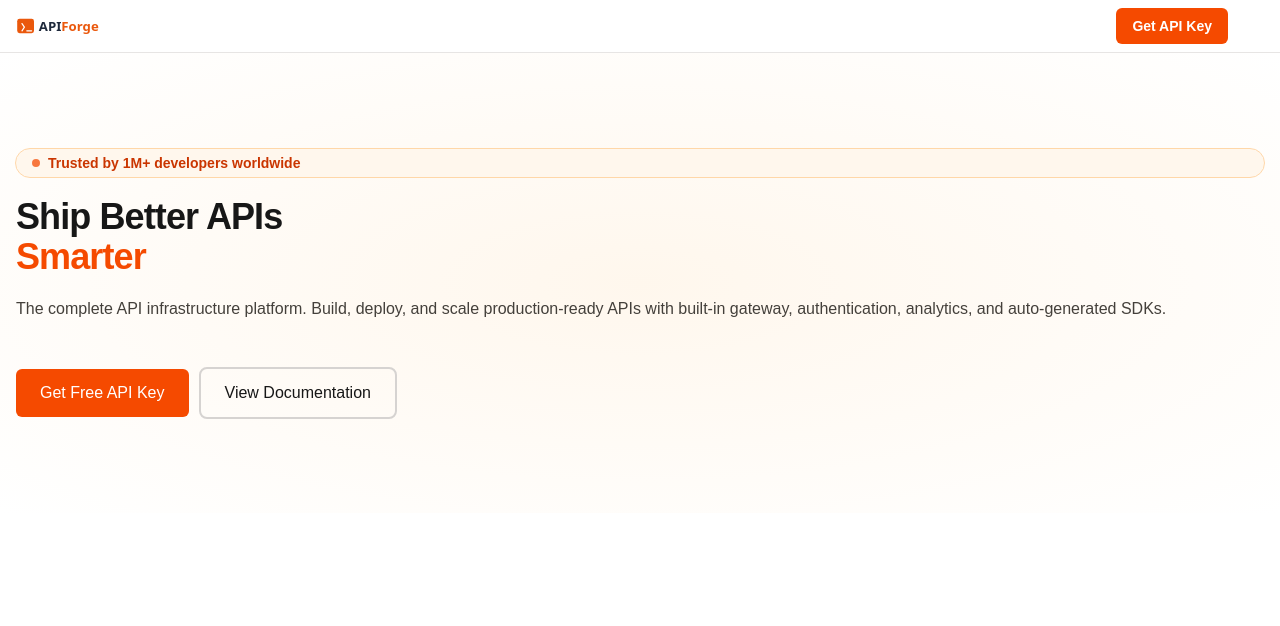
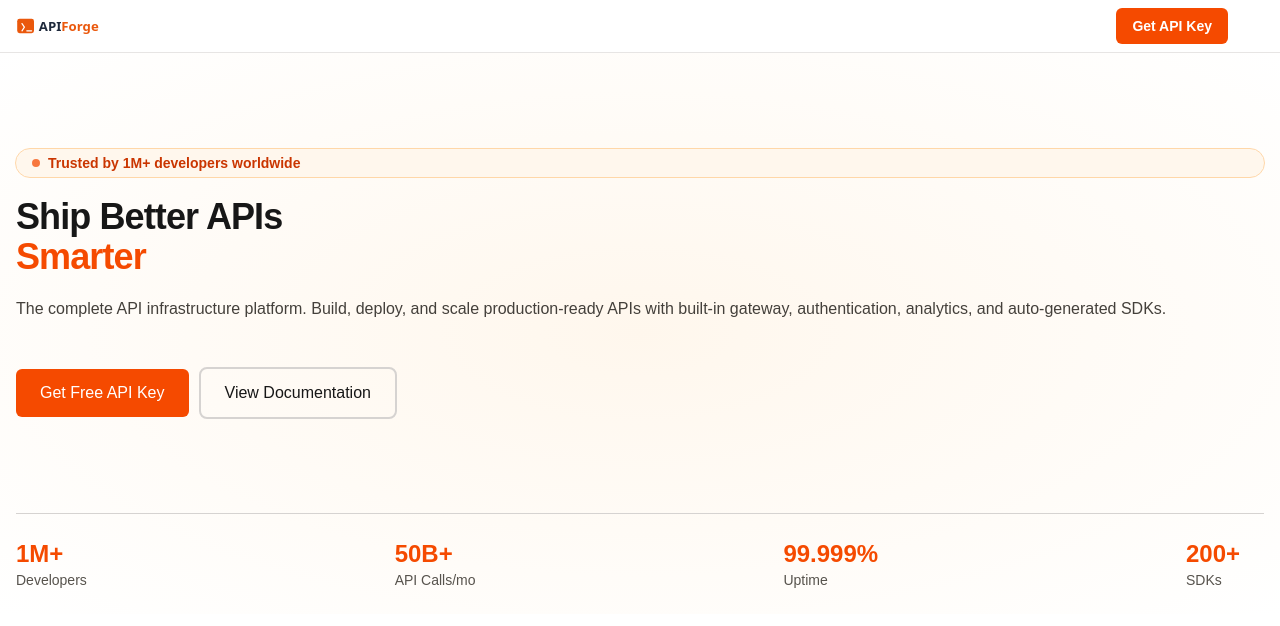
Before and after one commit to seesmof/API-Forge-Clone, a Next.js app in the folder src/: page / in a window 1280 px wide. Shown: the top 626 px of the page. Built offline with nearby package versions, Linux system fonts and the light colour scheme; some icons are missing.

Commit message:
feat: hero section finished

```diff
--- a/src/components/Hero.tsx
+++ b/src/components/Hero.tsx
@@ -4,6 +4,18 @@ import Link from "next/link";
 import { useEffect, useState } from "react";
 
 const titles: string[] = ["Faster", "Smarter", "Together", "Securely"];
+
+interface Feature {
+  title: string;
+  description: string;
+}
+
+const features: Feature[] = [
+  { title: "1M+", description: "Developers" },
+  { title: "50B+", description: "API Calls/mo" },
+  { title: "99.999%", description: "Uptime" },
+  { title: "200+", description: "SDKs" },
+];
 
 export default function HeroSection() {
   const [index, setIndex] = useState<number>(0);
@@ -31,6 +43,7 @@ export default function HeroSection() {
           </p>
         </div>
 
+        {/* Header */}
         <h1 className="text-4xl font-bold tracking-tight mt-5">
           Ship Better APIs <br />
           <span className="text-orange-600">{title}</span>
@@ -40,13 +53,28 @@ export default function HeroSection() {
           production-ready APIs with built-in gateway, authentication,
           analytics, and auto-generated SDKs.
         </p>
-        <div className="flex flex-row mt-12 gap-3">
+
+        {/* Call to Action Section */}
+        <article className="flex flex-row mt-12 gap-3">
           <button className="bg-orange-600 hover:bg-orange-700 transition-all duration-150 text-white px-6 py-3 rounded-md">
             <Link href={"#contact"}> Get Free API Key</Link>
           </button>
           <button className="bg-transparent outline-2 outline-stone-300 rounded-md hover:bg-slate-50 cursor-pointer px-6 py-2">
             <Link href={"#services"}>View Documentation</Link>
           </button>
+        </article>
+      </div>
+
+      <div className="border-t border-stone-300 mx-4">
+        <div className="flex flex-row justify-between py-6 pr-6">
+          {features.map((feature, index) => (
+            <div key={index} className="flex flex-col">
+              <p className="text-orange-600 font-semibold text-2xl">
+                {feature.title}
+              </p>
+              <p className="text-sm text-stone-600">{feature.description}</p>
+            </div>
+          ))}
         </div>
       </div>
     </div>
```
